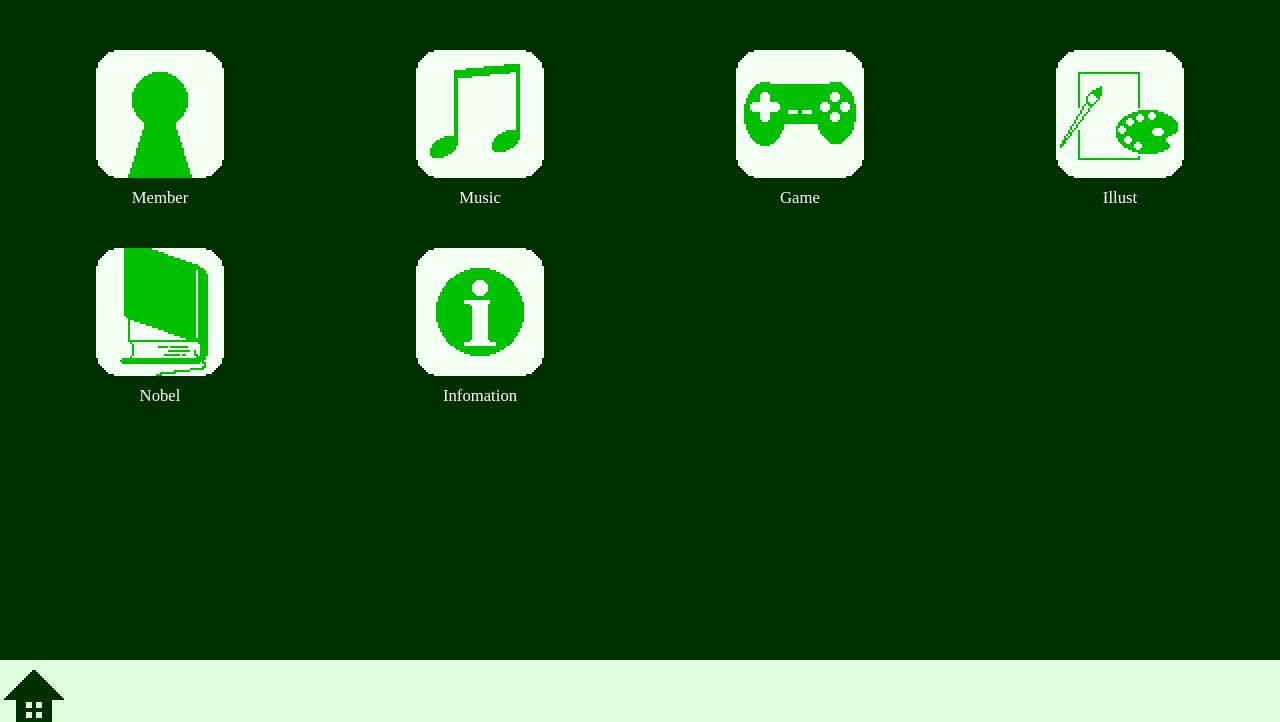
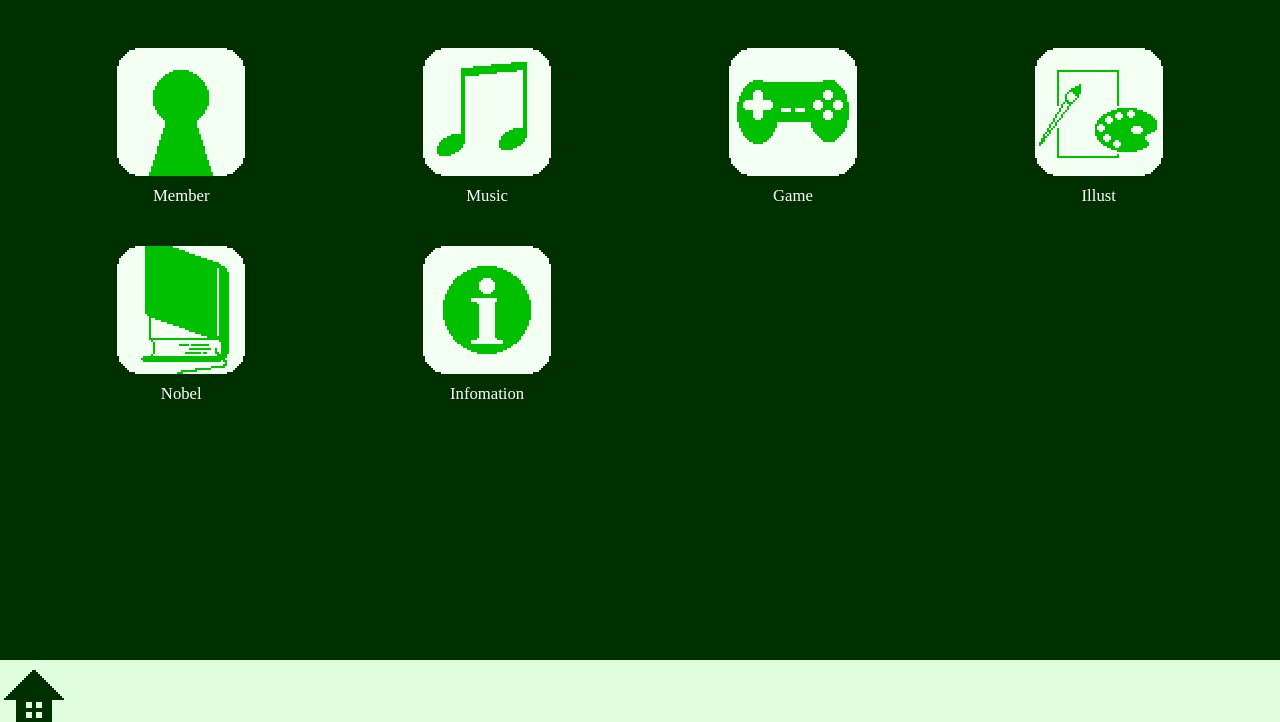
Before and after one commit to VBbeat/homePage, a PHP site: page /html/index.html in a window 1280 px wide. Shown: the part 78-800 px from the top of the page. Run offline with PHP 8.4, Linux system fonts and the light colour scheme; some web fonts are replaced.

Commit message:
update css

```diff
--- a/css/article.css
+++ b/css/article.css
@@ -1,5 +1,4 @@
 .article{
-    margin: 5ex;
     border: 3px solid #9fc24d;
     background-color: #9fc24d;
 }
--- a/css/common.css
+++ b/css/common.css
@@ -54,6 +54,7 @@ header iframe{
 
 main{
     height: 100vh;
+    padding: 5ex;
     overflow-y: auto;
 }
 
--- a/css/iconTable.css
+++ b/css/iconTable.css
@@ -1,10 +1,8 @@
 
 .iconTable{
-    padding: 30px 0px;
     width: 100%;
     display: flex;
     flex-wrap: wrap;
-
 }
 
 .iconElement{
@@ -16,7 +14,7 @@
     align-items: center;
 
     /* デバッグ用 */
-    /* border: 0.5px solid gray; */
+    /* border: 0.5px solid red; */
 }
 
 .iconImage{
```
